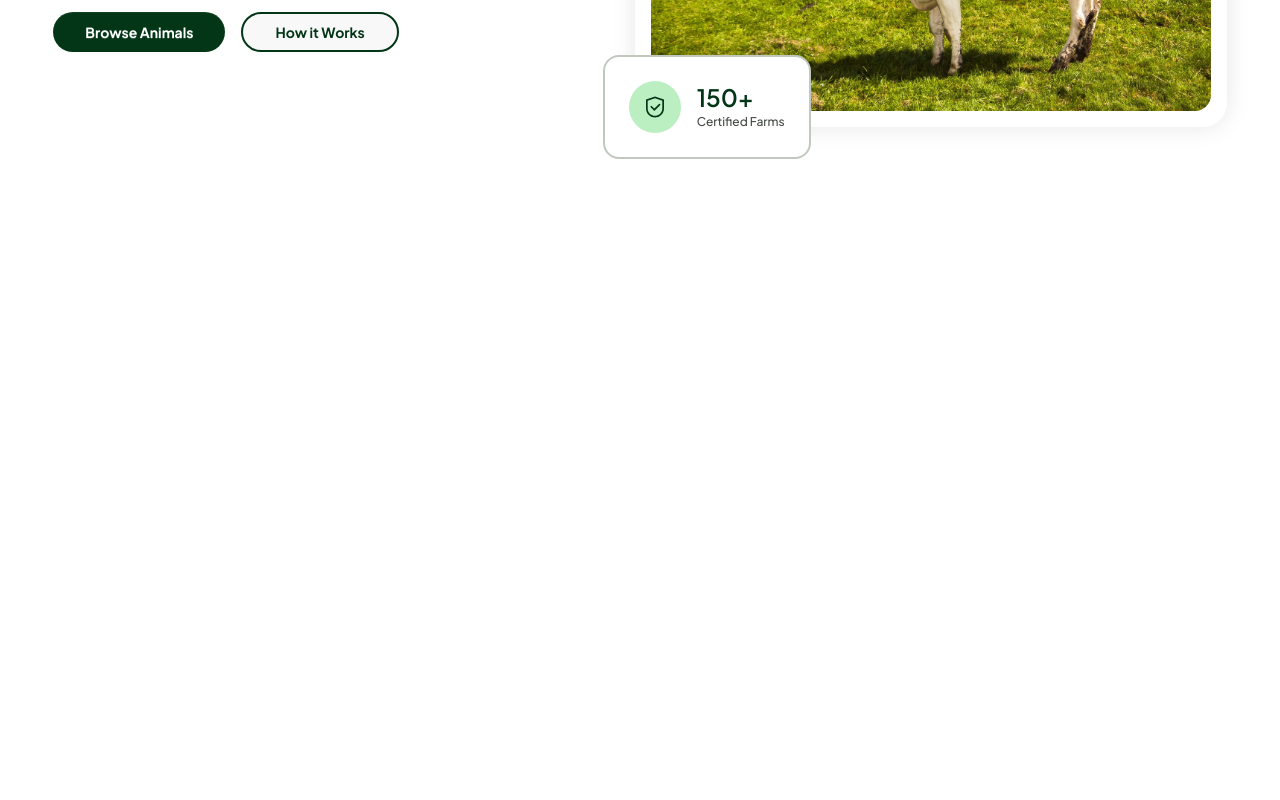
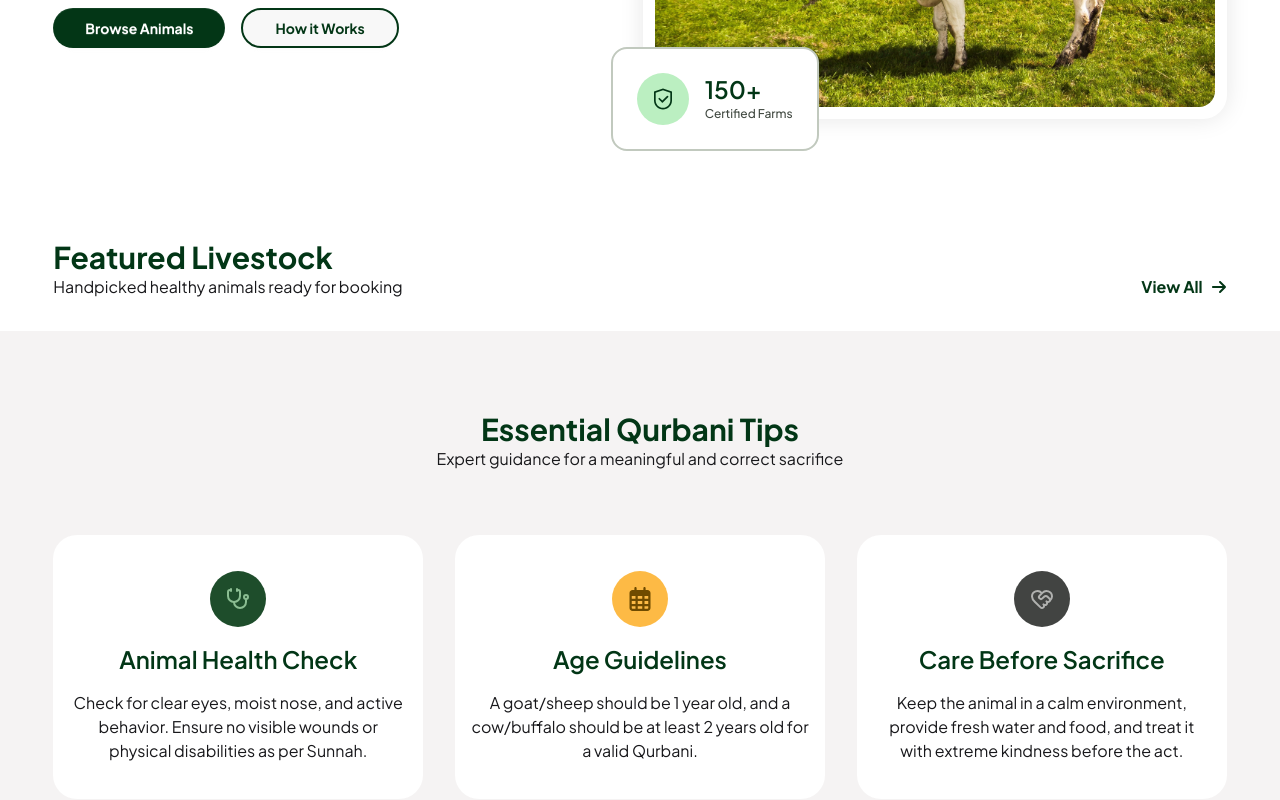
Before and after one commit to marufhossain4297/Qurbani-Hat, a Next.js app: page / in a window 1280 px wide. Shown: the part 398-1198 px from the top of the page. Before the commit the page ends 800 px from the top, so only its background shows below. Built offline with nearby package versions, Linux system fonts and the light colour scheme.

Commit message:
NavBar and Banner section

```diff
--- a/src/app/(main)/layout.js
+++ b/src/app/(main)/layout.js
@@ -1,6 +1,8 @@
 import React from 'react';
 import NavBar from '../components/sheard/NavBar';
 import Banner from '../components/Home/Banner';
+import FeaturedCards from '../components/Home/Featured';
+import Tips from '../components/Home/Tips';
 
 const MainLayout = ({ children }) => {
     return (
@@ -8,6 +10,8 @@ const MainLayout = ({ children }) => {
             <>
                 <NavBar />
                 <Banner />
+                <FeaturedCards />
+                <Tips />
                 {children}
             </>
         </div>
--- a/src/app/components/Home/Banner.jsx
+++ b/src/app/components/Home/Banner.jsx
@@ -12,7 +12,7 @@ const plusJakartaSans = Plus_Jakarta_Sans({
 
 const Banner = () => {
     return (
-        <div className='w-11/12 mx-auto flex justify-between items-center gap-12'>
+        <div className='w-11/12 mx-auto flex justify-between mb-30 items-center gap-12'>
             <div>
                 <h2 className={`text-5xl text-[#023616] mb-5.75 font-extrabold ${plusJakartaSans.className}`}>Find Healthy Cows & <br /> Goats for Qurbani</h2>
                 <p className='text-[#414941] mb-6'>Premium livestock sourced from certified farms. Experience <br /> transparent pricing, detailed health records, and 100% <br /> organic feeding practices.</p>
@@ -23,7 +23,7 @@ const Banner = () => {
             </div>
 
             <div className='relative'>
-                <div className='p-4 shadow-[0_0_25px_rgba(0,0,0,0.1)] rounded-3xl'>
+                <div className='p-3 shadow-[0_0_25px_rgba(0,0,0,0.1)] rounded-3xl'>
                     <Image
                         className='rounded-2xl'
                         src={BannerImage}
--- /dev/null
+++ b/src/app/components/Home/Featured.jsx
@@ -0,0 +1,26 @@
+import { Plus_Jakarta_Sans } from 'next/font/google';
+import Link from 'next/link';
+import React from 'react';
+import { FaArrowRight } from "react-icons/fa6";
+
+
+const plusJakartaSans = Plus_Jakarta_Sans({
+    variable: "--font-plus-jakarta-sans",
+    subsets: ["latin"],
+});
+
+const FeaturedCards = () => {
+    return (
+        <div className='w-11/12 mx-auto mb-8'>
+            <h2 className={`${plusJakartaSans.className} text-[#023616] font-bold text-3xl`}>Featured Livestock</h2>
+            <div className="flex justify-between items-center">
+                <p>Handpicked healthy animals ready for booking</p>
+                <Link href={'/animals'}>
+                    <button className='text-[#033616] cursor-pointer font-bold flex items-center gap-2'>View All <FaArrowRight /> </button>
+                </Link>
+            </div>
+        </div>
+    );
+};
+
+export default FeaturedCards;
--- /dev/null
+++ b/src/app/components/Home/Tips.jsx
@@ -0,0 +1,67 @@
+import React from 'react';
+import { Calendar, HeartHandshake, Stethoscope } from 'lucide-react';
+import { FaRegCalendarDays } from "react-icons/fa6";
+
+const qurbaniTips = [
+    {
+        id: 1,
+        title: "Animal Health Check",
+        description: "Check for clear eyes, moist nose, and active behavior. Ensure no visible wounds or physical disabilities as per Sunnah."
+    },
+    {
+        id: 2,
+        title: "Age Guidelines",
+        bgColor: "bg-amber-100",
+        description: "A goat/sheep should be 1 year old, and a cow/buffalo should be at least 2 years old for a valid Qurbani."
+    },
+    {
+        id: 3,
+        title: "Care Before Sacrifice",
+        bgColor: "bg-zinc-200",
+        description: "Keep the animal in a calm environment, provide fresh water and food, and treat it with extreme kindness before the act."
+    }
+];
+
+const Tips = () => {
+    return (
+        <div className='bg-[#F5F3F3]'>
+            <div className='py-20 w-11/12 mx-auto'>
+                <div className='text-center'>
+                    <h2 className='text-3xl font-bold text-[#023616]'>Essential Qurbani Tips</h2>
+                    <p>Expert guidance for a meaningful and correct sacrifice</p>
+                </div>
+                <div className='grid grid-cols-3 gap-8 mt-16'>
+                    {
+                        qurbaniTips.map(tip =>
+                            <div key={tip.id} className='bg-white text-center rounded-3xl'>
+                                <div className='py-9'>
+                                    <p className='flex justify-self-center'>
+                                        {tip.id == 1 ? (
+                                            <div className="bg-[#1E4D2B] p-4 rounded-full">
+                                                <Stethoscope className="w-6 h-6 text-[#8BBD92]" />
+                                            </div>
+                                        ) : tip.id == 2 ? (
+                                            <div className="bg-[#FDBA45] p-4 rounded-full">
+                                                <FaRegCalendarDays className="w-6 h-6 text-[#6F4B00]" />
+                                            </div>
+                                        ) : tip.id == 3 ? (
+                                            <div className="bg-[#424442] p-4 rounded-full">
+                                                <HeartHandshake className="w-6 h-6 text-[#B0B1AF]" />
+                                            </div>
+                                        ) : null}
+                                    </p>
+
+                                    <p className={`text-[#023616] py-4 font-semibold text-2xl`}>{tip.title}</p>
+                                    <p className='w-11/12 mx-auto'>{tip.description}</p>
+                                </div>
+                            </div>
+                        )
+
+                    }
+                </div>
+            </div>
+        </div>
+    );
+};
+
+export default Tips;
```
Also changed, not shown: 1 other file (tests, documents, lock files or other folders).
